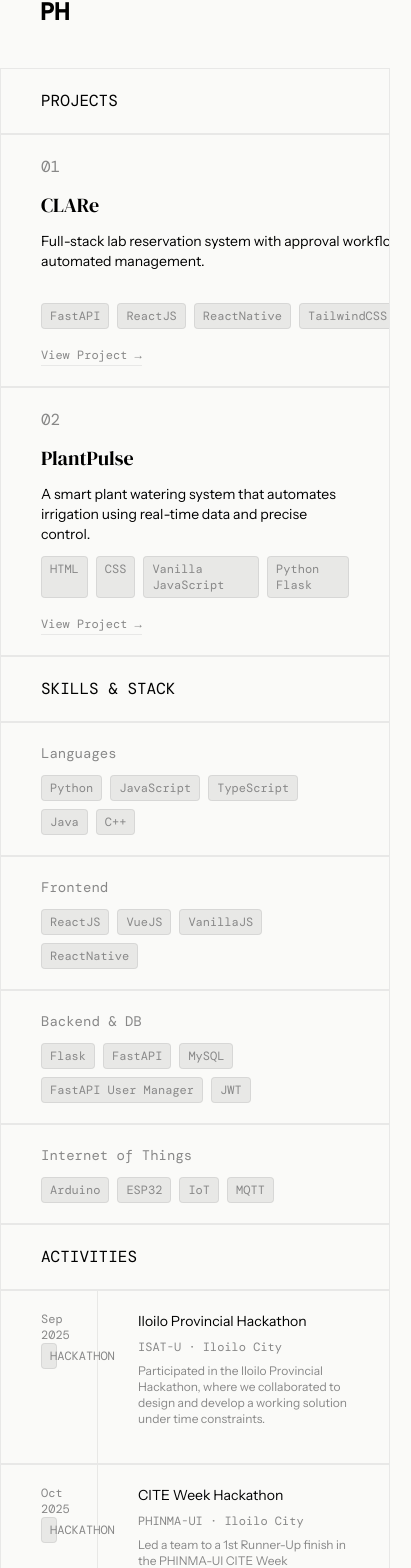
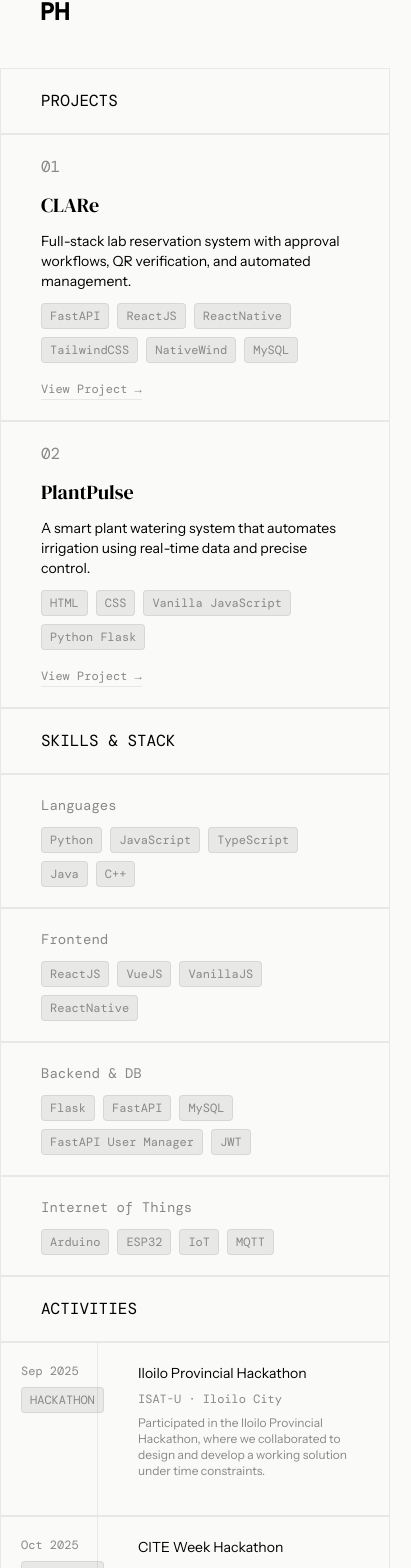
Before and after one commit to maverickbarrientos/maverick-portfolio-2, a React (Vite) app: page / in a window 390 px wide. Shown: the part 900-2468 px from the top of the page, 411 px wide, since content can reach past the window. Built offline with nearby package versions, Linux system fonts and the light colour scheme.

Commit message:
adjusted overflowing components

```diff
--- a/src/components/Badge.jsx
+++ b/src/components/Badge.jsx
@@ -1,12 +1,7 @@
-
 export function Badge({ text }) {
-
     return (
-
-        <div className="border-muted max-w-fit bg-muted rounded-sm">
-            <p className="font-mono text-muted text-xs px-2 py-1">{ text }</p>
+        <div className="inline-flex border-muted bg-muted rounded-sm w-fit">
+            <p className="font-mono text-muted text-xs px-2 py-1 whitespace-nowrap">{ text }</p>
         </div>
-
     )
-
 }
--- a/src/components/ProjectCard.jsx
+++ b/src/components/ProjectCard.jsx
@@ -1,7 +1,6 @@
 export function ProjectCard({ title, children, link, number, accent = "#3a9f6a" }) {
-
     return (
-        <div className="group h-full flex flex-col flex-wrap p-5 px-10 gap-3 border-muted relative overflow-hidden transition-colors duration-150 hover:bg-black/2">
+        <div className="group min-w-0 h-full flex flex-col p-5 px-10 gap-3 border-muted relative overflow-hidden transition-colors duration-150 hover:bg-black/2">
 
             <div
                 className="absolute top-0 left-0 right-0 h-0.5 opacity-0 group-hover:opacity-100 transition-opacity duration-200"
--- a/src/pages/Activities.jsx
+++ b/src/pages/Activities.jsx
@@ -60,8 +60,8 @@ export function Activities() {
                     activities.map((activity) => {
                         return (
                             <div className="grid grid-cols-4 border-muted">
-                                <div className="col-span-1 border-r-muted px-10 py-5">
-                                    <p className="font-mono text-muted text-xs">{ activity.date }</p>
+                                <div className="col-span-1 border-r-muted px-5 py-5 flex flex-col gap-2 min-w-0">
+                                    <p className="font-mono text-muted text-xs whitespace-nowrap">{ activity.date }</p>
                                     <Badge text={activity.type} />
                                 </div>
                                 <div className="col-span-3 text-xs flex flex-col gap-2 py-5 px-10">
--- a/src/pages/Footer.jsx
+++ b/src/pages/Footer.jsx
@@ -18,16 +18,16 @@ export function Footer() {
         >
         <section id="contact">
 
-            <div className="grid grid-cols-2 px-10 py-5 border-bottom gap-2">
+            <div className="grid grid-cols-1 lg:grid-cols-2 px-10 py-10 border-bottom gap-5">
                 <div>
                     <p className="font-display text-xl lg:text-3xl">Let's build something</p>
-                    <p className="text-muted text-sm">Whether it's a product idea, a job opportunity, or just a chat — my inbox is open.</p>
+                    <p className="text-muted text-xs lg:text-sm">Whether it's a product idea, a job opportunity, or just a chat — my inbox is open.</p>
                 </div>
 
                 <div className="font-mono text-[10px] lg:text-sm flex flex-col gap-3 text-muted">
-                    <div className="border-bottom pb-1 lg:pb-3"><a href="#">@ <span className="ml-2 lg:ml-5">maverickjadebarrientos@gmail.com</span></a></div>
-                    <div className="border-bottom pb-1 lg:pb-3"><a href="https://github.com/maverickbarrientos">gh <span className="ml-2 lg:ml-5">github.com/maverickbarrientos</span></a></div>
-                    <div><a href="https://www.linkedin.com/in/maverick-barrientos-41b627330/">in <span className="ml-2 lg:ml-5">linkedin.com/in/maverickbarrientos</span></a></div>
+                    <div className="border-bottom pb-1 lg:pb-3"><a href="#">@ <span className="ml-1 lg:ml-5">maverickjadebarrientos@gmail.com</span></a></div>
+                    <div className="border-bottom pb-1 lg:pb-3"><a href="https://github.com/maverickbarrientos">gh <span className="ml-1 lg:ml-5">github.com/maverickbarrientos</span></a></div>
+                    <div><a href="https://www.linkedin.com/in/maverick-barrientos-41b627330/">in <span className="ml-1 lg:ml-5">linkedin.com/in/maverickbarrientos</span></a></div>
                 </div>
             </div>
 
--- a/src/pages/Projects.jsx
+++ b/src/pages/Projects.jsx
@@ -47,7 +47,7 @@ export function Projects () {
                         return (
                             <ProjectCard title={project.title} number={`0${index + 1}`} link={project.link} accent={project.accent}>
                                 <p className="text-sm">{ project.description }</p>
-                                <div className="flex gap-2">
+                                <div className="flex flex-wrap gap-2">
                                     { project.technologies.map((technology) => {
                                         return (
                                             <Badge text={technology} />
```
